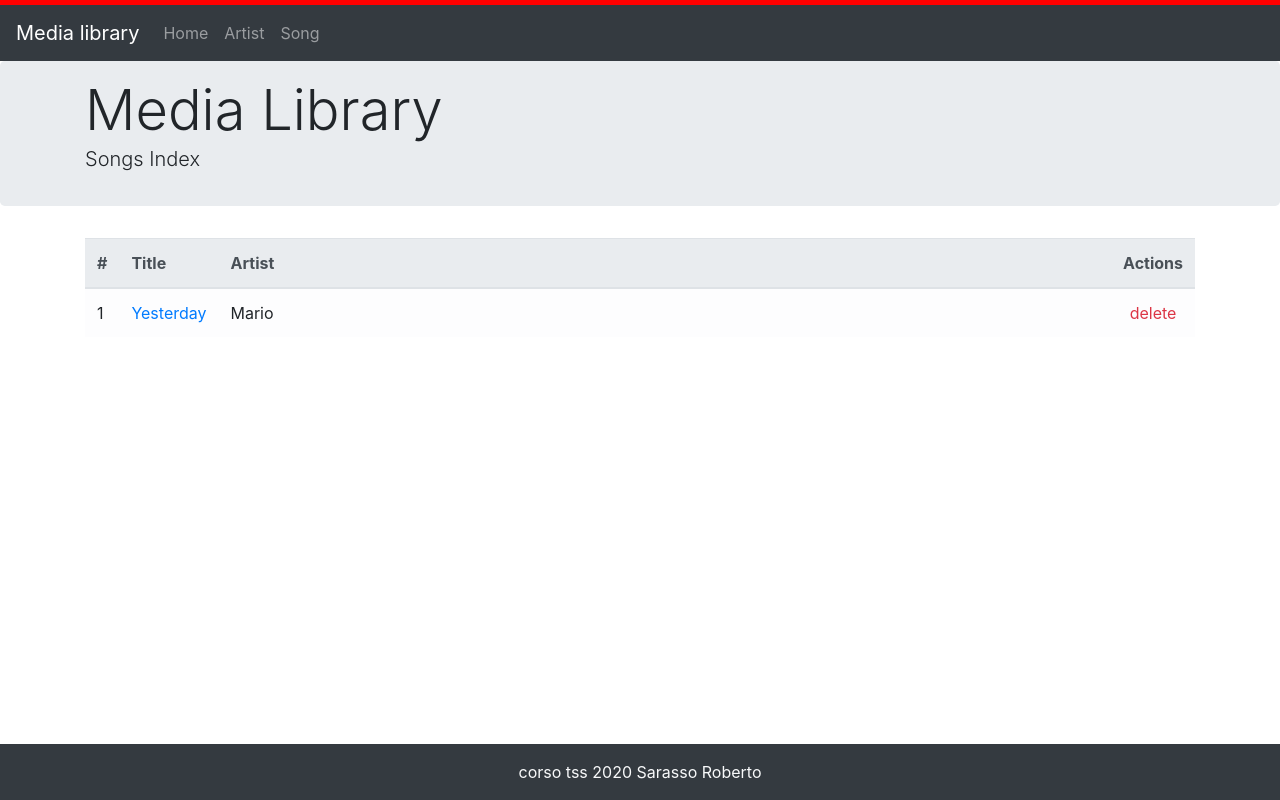
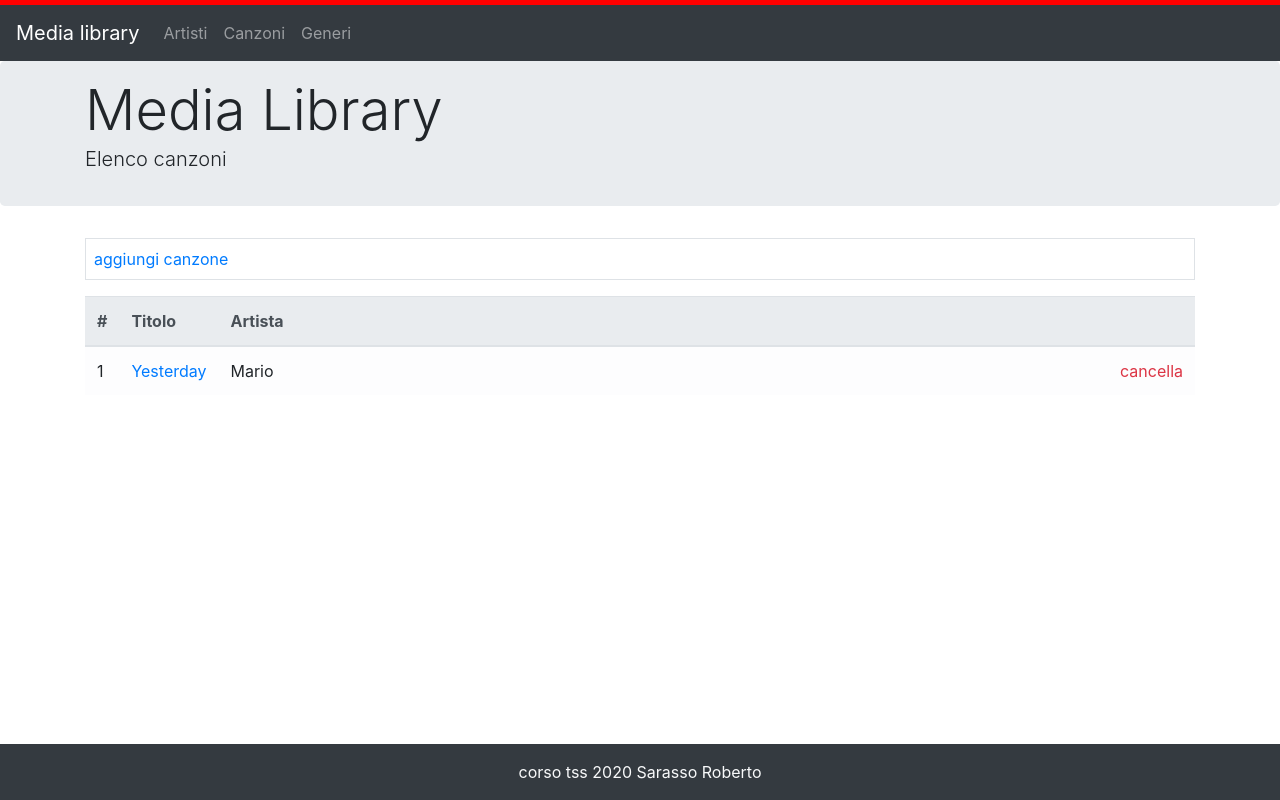
Before and after one commit to corsidrive/media-library-html, a plain HTML site: page song/index.html in a window 1280 px wide. Drawn offline with nearby package versions, Linux system fonts and the light colour scheme.

Commit message:
Aggiornato

```diff
--- a/song/index.html
+++ b/song/index.html
@@ -7,7 +7,7 @@
 <link rel="stylesheet" href="https://cdnjs.cloudflare.com/ajax/libs/twitter-bootstrap/4.5.0/css/bootstrap.min.css">
 <link rel="stylesheet" href="https://cdnjs.cloudflare.com/ajax/libs/font-awesome/5.13.0/css/all.min.css">
 <link rel="stylesheet" href="/assets/css/style.css">
-<title>Song Index</title>
+<title>Elenco canzoni</title>
 </head>
 <body>
     <nav class="navbar navbar-expand-lg navbar-dark bg-dark">
@@ -17,14 +17,15 @@
         </button>
         <div class="collapse navbar-collapse" id="navbarNav">
           <ul class="navbar-nav">
+
             <li class="nav-item">
-              <a class="nav-link" href="/index.html">Home</a>
+              <a class="nav-link" href="/artist/index.html">Artisti</a>
             </li>
             <li class="nav-item">
-              <a class="nav-link" href="/artist/index.html">Artist</a>
+              <a class="nav-link" href="/song/index.html">Canzoni</a>
             </li>
             <li class="nav-item">
-              <a class="nav-link" href="/song/index.html">Song</a>
+              <a class="nav-link" href="/genre/index.html">Generi</a>
             </li>
           </ul>
         </div>
@@ -32,18 +33,21 @@
     <div class="jumbotron p-3">
         <div class="container">
             <h1 class="display-4 m-0">Media Library</h1>
-            <p class="lead">Songs Index</p>
+            <p class="lead">Elenco canzoni</p>
         </div>
     </div>
+
     <main class="container">
-
+      <div class="border mb-3 p-2">
+        <a href="add.html" class="text-primary">aggiungi canzone</a>
+    </div>
         <table class="table table-light">
             <thead class="thead-light">
                 <tr>
                     <th width="1%">#</th>
-                    <th width="1%">Title</th>
-                    <th width="100%">Artist</th>
-                    <th width="1%" class="text-center" colspan="2">Actions</th>
+                    <th width="1%">Titolo</th>
+                    <th width="100%">Artista</th>
+                    <th width="1%" class="text-center" colspan="2">&nbsp;</th>
                 </tr>
             </thead>
             <tbody>
@@ -51,7 +55,7 @@
                     <td>1</td>
                     <td><a href="edit.html">Yesterday</a></td>
                     <td>Mario</td>
-                    <td class="text-center"><a href="index.html" class="text-danger">delete</a></td>
+                    <td class="text-center"><a href="index.html" class="text-danger">cancella</a></td>
                 </tr>
             </tbody>
         </table>
```
Also changed, not shown: artist/add.html (+4 -3 lines), artist/edit.html (+5 -4 lines), artist/index.html (+10 -9 lines), index.html (+4 -3 lines), song/add.html (+7 -5 lines), song/edit.html (+8 -6 lines).
